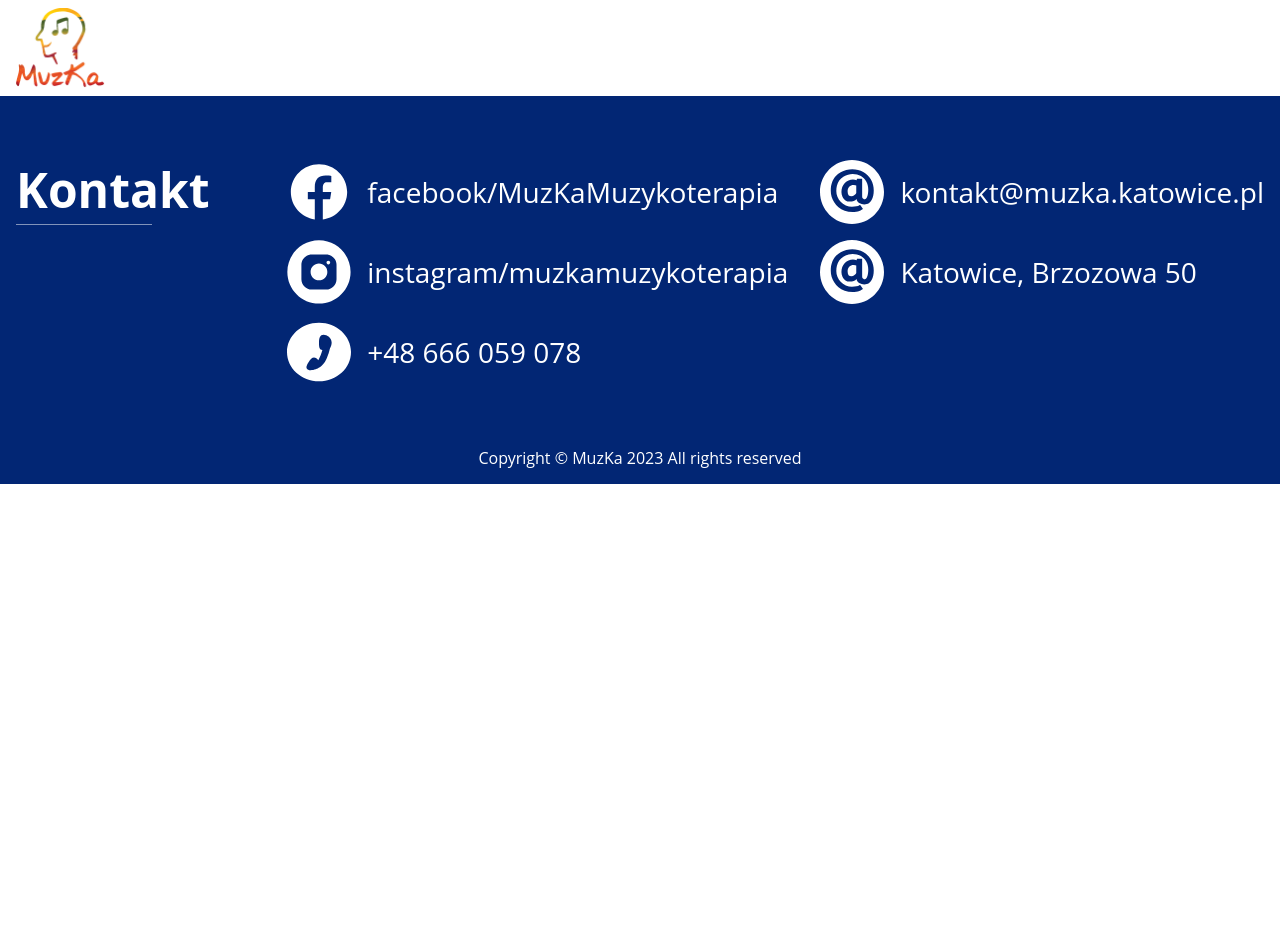
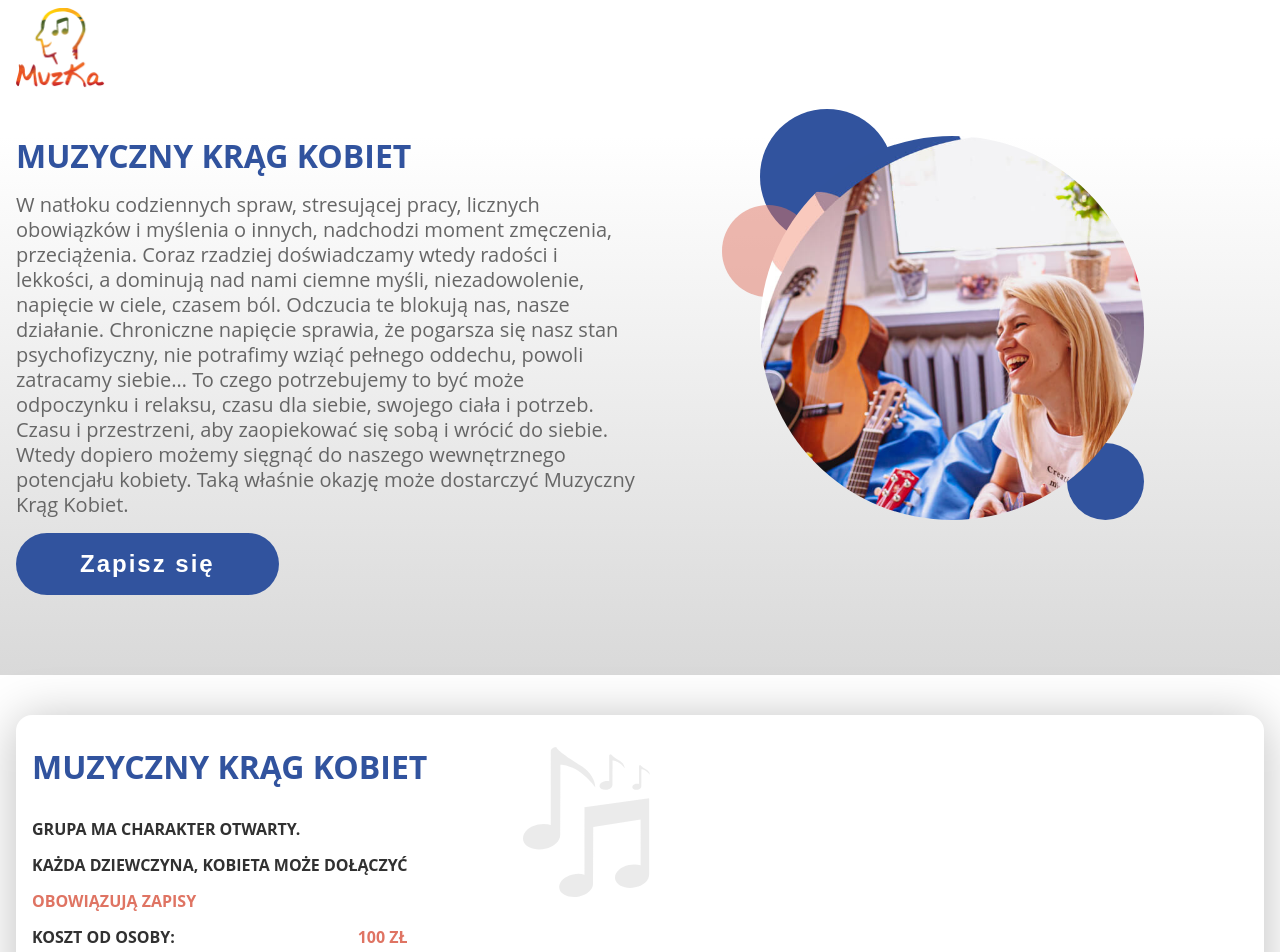
Before and after one commit to michalwieja/muzka-nuxt, a Nuxt app: page /muzyczny-krag-kobiet in a window 1280 px wide. Shown: the top 952 px of the page. Before the commit the page ends 800 px from the top, so only its background shows below. Built offline with nearby package versions, Linux system fonts and the light colour scheme.

Commit message:
krag kobiet

```diff
--- a/config/offer.js
+++ b/config/offer.js
@@ -20,7 +20,7 @@ export default [
   {
     title: "MUZYCZNY KRĄG KOBIET",
     photo: '4.jpg',
-    link: 'muzyczny-krąg-kobiet'
+    link: 'muzyczny-krag-kobiet'
   },
   {
     title: "MUZYCZNA GRUPA DLA RODZICÓW",
--- /dev/null
+++ b/pages/muzyczny-krag-kobiet.vue
@@ -0,0 +1,76 @@
+
+<template>
+  <div class="event">
+    <div class="main">
+      <div class="wrapper">
+        <div class="content">
+          <div class="title">
+            MUZYCZNY KRĄG KOBIET
+          </div>
+          <div class="text">
+            W natłoku codziennych spraw, stresującej pracy, licznych obowiązków i myślenia o innych, nadchodzi moment
+            zmęczenia, przeciążenia. Coraz rzadziej doświadczamy wtedy radości i lekkości, a dominują nad nami ciemne
+            myśli, niezadowolenie, napięcie w ciele, czasem ból. Odczucia te blokują nas, nasze działanie. Chroniczne
+            napięcie sprawia, że pogarsza się nasz stan psychofizyczny, nie potrafimy wziąć pełnego oddechu, powoli
+            zatracamy siebie…
+            To czego potrzebujemy to być może odpoczynku i relaksu, czasu dla siebie, swojego ciała i potrzeb. Czasu i
+            przestrzeni, aby zaopiekować się sobą i wrócić do siebie. Wtedy dopiero możemy sięgnąć do naszego
+            wewnętrznego potencjału kobiety. Taką właśnie okazję może dostarczyć Muzyczny Krąg Kobiet.
+          </div>
+          <div class="button-wrapper">
+            <Button label="Zapisz się" />
+          </div>
+        </div>
+        <div class="photo">
+          <BubblePhoto img="muzka_4.jpg" />
+        </div>
+      </div>
+    </div>
+    <div class="wrapper">
+      <div class="sign">
+        <div class="text">
+          <div class="title">
+            MUZYCZNY KRĄG KOBIET
+          </div>
+          <div class="info">
+            <div class="col">
+              <div class="row">
+                <div class="label">Grupa ma charakter otwarty.</div>
+              </div>
+              <div class="row">
+                <div class="label">Każda dziewczyna, kobieta może dołączyć</div>
+              </div>
+              <div class="row">
+                <div class="value">OBOWIĄZUJĄ ZAPISY</div>
+              </div>
+              <div class="row">
+                <div class="label">Koszt od osoby:</div>
+                <div class="value">100 zł</div>
+              </div>
+            </div>
+          </div>
+        </div>
+        <div class="note">
+          <NotesIcon />
+        </div>
+        <div class="button-wrapper">
+          <Button label="zapisze się!" />
+        </div>
+      </div>
+    </div>
+  </div>
+</template>
+
+<script>
+import BrainIcon from '../components/icons/BrainIcon.vue';
+import UsersIcon from '../components/icons/UsersIcon.vue';
+import NotesIcon from '../components/icons/NotesIcon.vue';
+import HeartIcon from '../components/icons/HeartIcon.vue';
+
+
+
+export default {
+  name: 'muzykoterapia-grupowa',
+  components: { BrainIcon, HeartIcon, NotesIcon, UsersIcon }
+}
+</script>
--- a/styles/event.scss
+++ b/styles/event.scss
@@ -51,7 +51,6 @@
     flex: 1;
   }
 
-
   .cards {
     margin-top: 5vh;
     display: grid;
@@ -65,7 +64,6 @@
     @media (max-width: $break-600) {
       grid-template-columns: 1fr;
     }
-
   }
 
   .card {
@@ -96,8 +94,6 @@
 
     svg path {
       fill: rgba(217, 217, 217, 0.52);
-
-
     }
 
     .note {
@@ -143,7 +139,6 @@
       color: $gray;
     }
 
-
     .button-wrapper {
       position: absolute;
       bottom: -1.75rem;
```
Also changed, not shown: assets/img/muzka_4.jpg (added).
